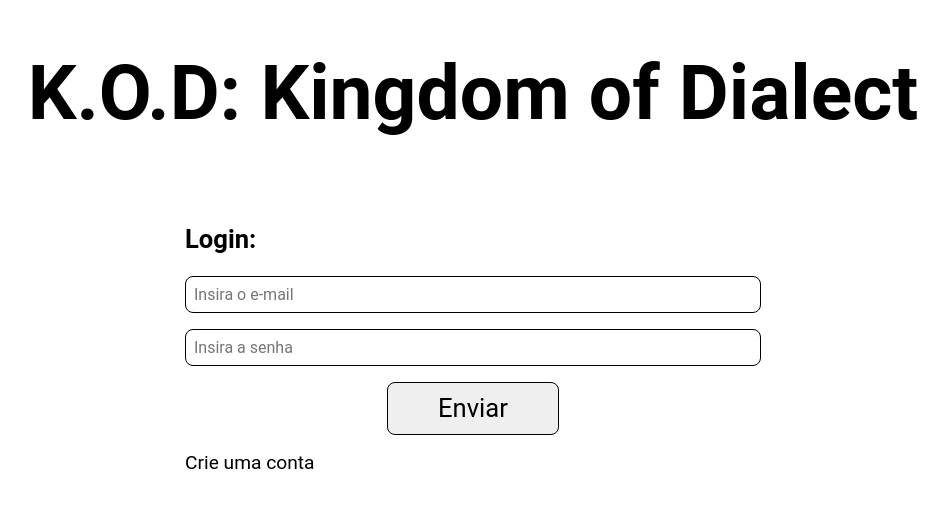
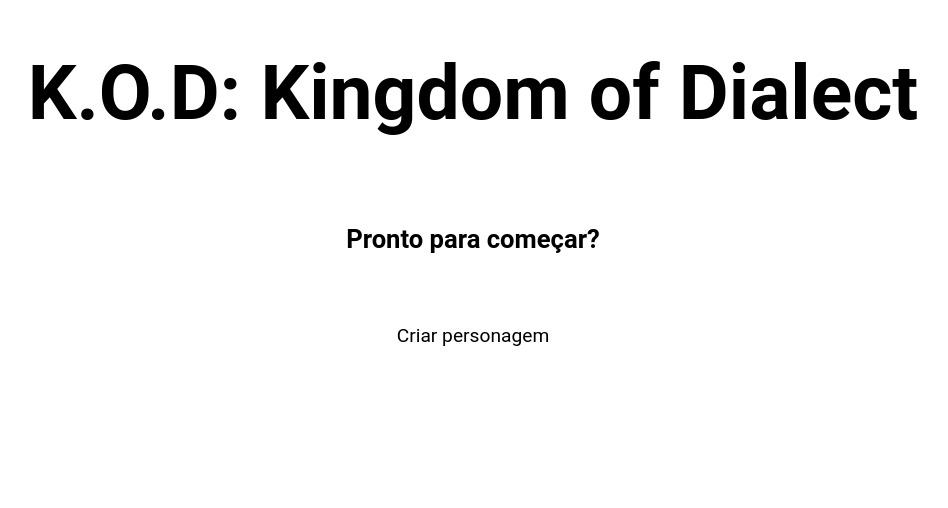
Before and after one commit to gustavoZuin237/kingdom-of-dialect, a React (Vite) app: page / in a window 1280 px wide. Shown: the top 508 px of the page, without its empty margins (167-1115 px from the left). Built offline with nearby package versions, Linux system fonts and the light colour scheme.

Commit message:
Refactor: Register page was simplified to get just an username. Home page was adapted to indicate username registration rather than full user registration

```diff
--- a/src/pages/home/index.tsx
+++ b/src/pages/home/index.tsx
@@ -7,23 +7,15 @@ export function Home() {
                 <s.Title>K.O.D: Kingdom of Dialect</s.Title>
             </s.TitleContainer>
 
-            <s.InputContainer>
-                <s.InputTitle>Login:</s.InputTitle>
+            <s.TitleContainer>
+                <s.Subtitle>
+                    Pronto para começar?
+                </s.Subtitle>
+            </s.TitleContainer>
 
-                <s.Input type='text' placeholder='Insira o e-mail' />
-
-                <s.Input type='password' placeholder='Insira a senha' />
-
-                <s.Button>
-                    <s.ButtonTitle>
-                        Enviar
-                    </s.ButtonTitle>
-                </s.Button>
-
-                <s.RegisterLink to={"/register"}>
-                    <p>Crie uma conta</p>
-                </s.RegisterLink>
-            </s.InputContainer>
+            <s.RegisterLink to={"/register"}>
+                <p>Criar personagem</p>
+            </s.RegisterLink>
         </s.PageContainer>
     )
 }
--- a/src/pages/home/styles.ts
+++ b/src/pages/home/styles.ts
@@ -25,61 +25,7 @@ export const Title = styled.h1`
     line-height: 1.6;
 `
 
-export const ButtonTitle = styled(Title)`
-    font-size: 2vw;
-    font-weight: 400;
-`
-
-export const Button = styled.button`
-    width: 30%;
-    height: 50%;
-
-    display: flex;
-    align-items: center;
-    justify-content: center;
-
-    align-self: center;
-    justify-self: center;
-
-    padding: 5px;
-    border: 1px solid;
-    border-radius: 8px;
-
-    transition: 0.2s;
-
-    &:hover {
-        opacity: 0.6;
-        cursor: pointer;
-    }
-
-    // Correção de bug visual onde a borda desaparece se o elemento estiver em foco
-    &:focus {
-        border: 1px solid;
-    }
-`
-
-export const InputContainer = styled.div`
-    width: 50%;
-    display: flex;
-    flex-direction: column;
-    align-items: flex-start;
-    justify-content: center;
-    gap: 1rem;
-`
-
-export const Input = styled.input`
-    width: 100%;
-    height: 25%;
-    padding: 0.5rem;
-    border: 1px solid;
-    border-radius: 8px;
-
-    &:focus {
-        border: 1px solid;
-    }
-`
-
-export const InputTitle = styled(Title)`
+export const Subtitle = styled(Title)`
     font-size: 2vw;
 `
 
--- a/src/pages/register/index.tsx
+++ b/src/pages/register/index.tsx
@@ -1,12 +1,6 @@
-import { useState } from 'react'
-
 import * as s from './styles'
 
-import { Eye, EyeSlash } from "@phosphor-icons/react"
-
 export function Register() {
-    const [showPassword, setShowPassword] = useState(false)
-
     function submitUserRegister() {
 
     }
@@ -14,33 +8,19 @@ export function Register() {
     return (
         <s.PageContainer>
             <s.TitleContainer>
-                <s.Title>Crie sua conta</s.Title>
+                <s.Title>Escolha um nome para seu personagem:</s.Title>
             </s.TitleContainer>
 
             <s.InputContainer>
-                <s.InputLabel>Nome de usuário</s.InputLabel>
-                <s.Input type='text' placeholder='Insira seu nome de usuário' />
-
-                <s.InputLabel>E-mail</s.InputLabel>
-                <s.Input type='email' placeholder='Insira seu nome' />
-
-                <s.InputLabel>Senha</s.InputLabel>
-                <s.PasswordInputContainer>
-                    <s.Input type={showPassword === true ? 'text' : 'password'} placeholder='Insira sua senha' />
-
-                    <s.Button onClick={() => setShowPassword(!showPassword)}>
-                        {
-                            showPassword ? <Eye size={24} /> : <EyeSlash size={24} />
-                        }
-                    </s.Button>
-                </s.PasswordInputContainer>
+                <s.InputLabel>Nome do jogador</s.InputLabel>
+                <s.Input type='text' placeholder='Insira seu nome...' />
             </s.InputContainer>
 
-            <s.SendButton onClick={submitUserRegister}>
+            <s.Button onClick={submitUserRegister}>
                 <s.ButtonTitle>
-                    Enviar
+                    Começar jornada!
                 </s.ButtonTitle>
-            </s.SendButton>
+            </s.Button>
         </s.PageContainer>
     )
 }
--- a/src/pages/register/styles.ts
+++ b/src/pages/register/styles.ts
@@ -33,11 +33,6 @@ export const InputContainer = styled.div`
     margin-bottom: 1rem;
 `
 
-export const PasswordInputContainer = styled(InputContainer)`
-    width: 100%;
-    flex-direction: row;
-`
-
 export const Input = styled.input`
     width: 100%;
     height: 25%;
@@ -55,20 +50,20 @@ export const InputLabel = styled(Title)`
 `
 
 export const ButtonTitle = styled(Title)`
-    font-size: 2vw;
+    font-size: 1.5vw;
     font-weight: 400;
 `
 
 export const Button = styled.button`
-    width: 35px;
-    height: 35px;
+    width: 16rem;
+    height: 3rem;
 
     display: flex;
     align-items: center;
     justify-content: center;
 
     border: 1px solid;
-    border-radius: 12px;
+    border-radius: 6px;
 
     transition: 0.2s;
 
@@ -82,9 +77,3 @@ export const Button = styled.button`
         border: 1px solid;
     }
 `
-
-export const SendButton = styled(Button)`
-    width: 7rem;
-    height: 3rem;
-    border-radius: 6px;
-`
```
